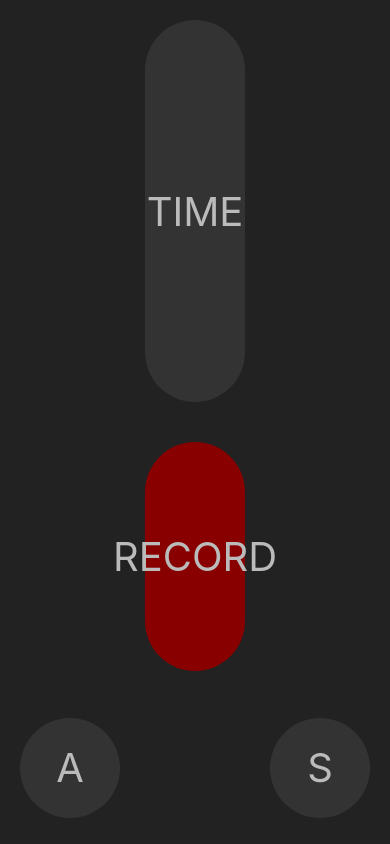
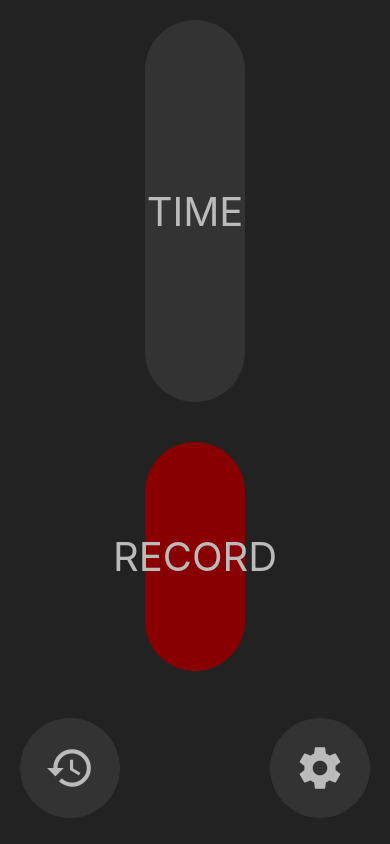
Before and after one commit to treefrogman/RambleRoust, a React Native app: screen / in a window 390 px wide. Built offline with nearby package versions, Linux system fonts and the light colour scheme.

Commit message:
add material icons

```diff
--- a/App.tsx
+++ b/App.tsx
@@ -14,6 +14,7 @@ import {
   Text,
   View,
 } from 'react-native';
+import MaterialIcons from 'react-native-vector-icons/MaterialIcons';
 
 function App(): JSX.Element {
   const backgroundColor = "#222";
@@ -45,10 +46,10 @@ function App(): JSX.Element {
           gap: 110,
         }}>
           <Pressable style={({pressed})=> [styles.roundButton, pressed?styles.pressed:null]} onPress={()=>{}}>
-            <Text style={[styles.text, {fontSize: 40}]}>A</Text>
+            <MaterialIcons name="history" size={50} color={styles.text.color} />
           </Pressable>
           <Pressable style={({pressed})=> [styles.roundButton, pressed?styles.pressed:null]} onPress={()=>{}}>
-            <Text style={[styles.text, {fontSize: 40}]}>S</Text>
+            <MaterialIcons name="settings" size={50} color={styles.text.color} />
           </Pressable>
         </View>
       </View>
--- a/package.json
+++ b/package.json
@@ -11,7 +11,8 @@
   },
   "dependencies": {
     "react": "18.2.0",
-    "react-native": "0.71.5"
+    "react-native": "0.71.5",
+    "react-native-vector-icons": "^9.2.0"
   },
   "devDependencies": {
     "@babel/core": "^7.20.0",
@@ -21,6 +22,7 @@
     "@tsconfig/react-native": "^2.0.2",
     "@types/jest": "^29.2.1",
     "@types/react": "^18.0.24",
+    "@types/react-native-vector-icons": "^6.4.13",
     "@types/react-test-renderer": "^18.0.0",
     "babel-jest": "^29.2.1",
     "eslint": "^8.19.0",
```
Also changed, not shown: 2 other files (tests, documents, lock files or other folders).
